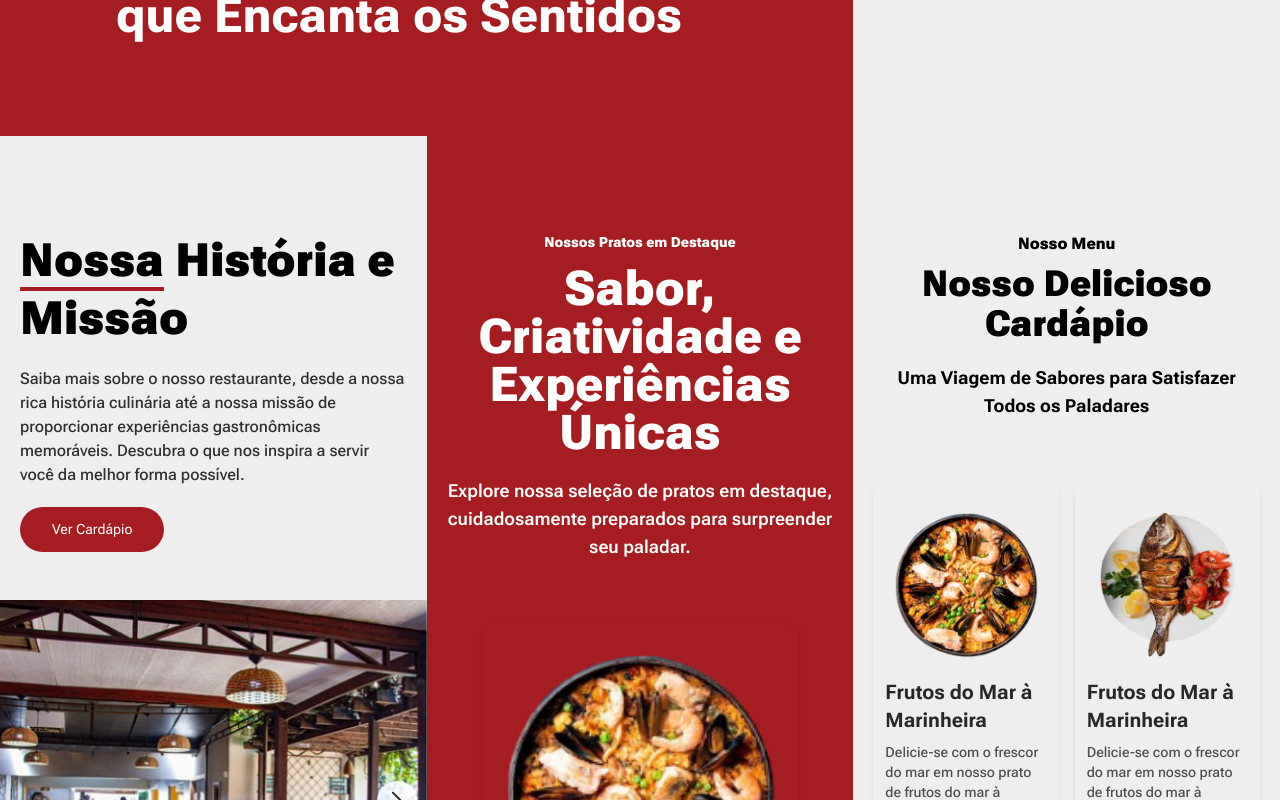
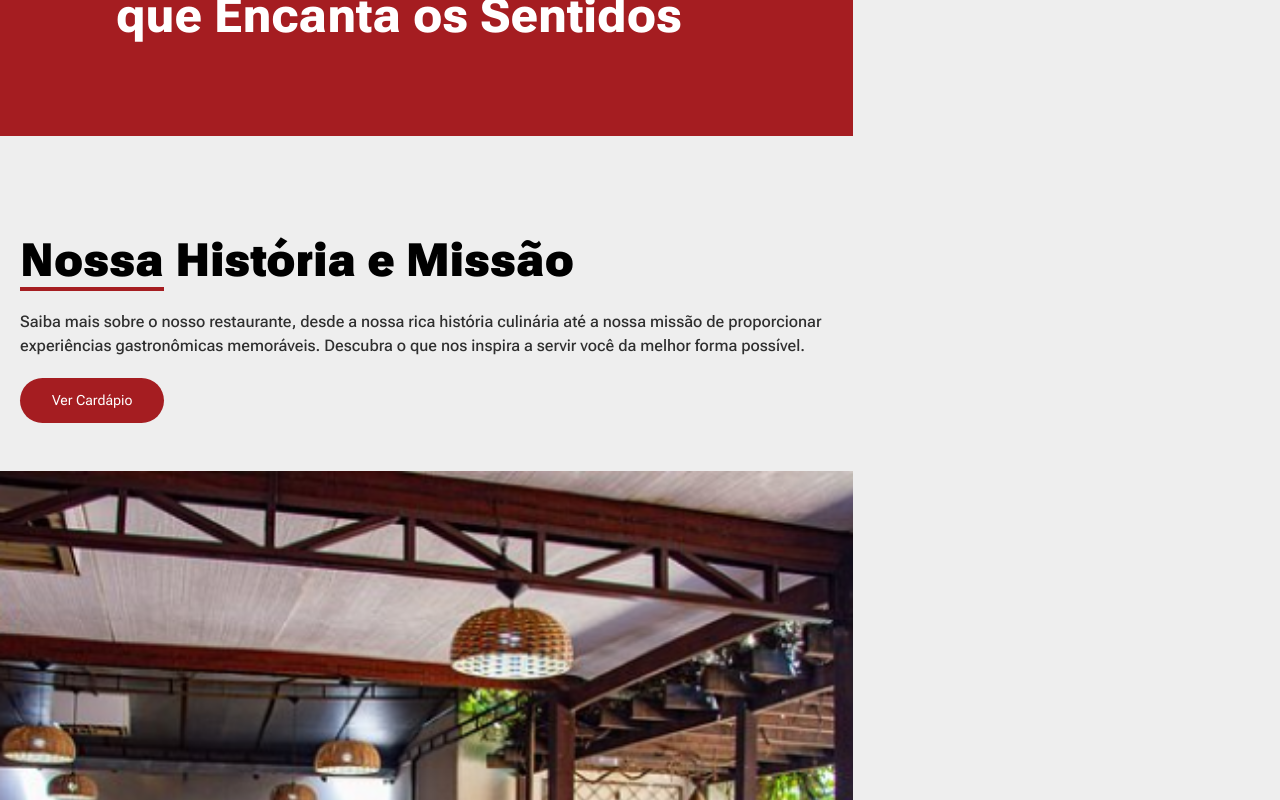
Before and after one commit to DevWeDesc/Vadao, a Next.js app: page / in a window 1280 px wide. Shown: the part 560-1360 px from the top of the page. Built offline with nearby package versions, Linux system fonts and the light colour scheme.

Commit message:
Arrumando Banner

```diff
--- a/src/app/page.tsx
+++ b/src/app/page.tsx
@@ -20,9 +20,10 @@ export default function Home() {
           <Banner />
         </section>
         <div />
-        <section id="About">
+        <section id="About" className="lg:col-span-2">
           <About />
         </section>
+        <div />
         <section id="Feature">
           <FeaturedDishes />
         </section>
--- a/src/components/Banner.tsx
+++ b/src/components/Banner.tsx
@@ -7,7 +7,7 @@ export const Banner = () => {
     <div className="bg-redDefault flex flex-col gap-12 py-24 px-5 lg:w-full lg:flex-row-reverse">
       <Image
         alt=""
-        className="lg:absolute lg:right-52 lg:w-96 lg:h-96"
+        className="lg:absolute lg:right-[18%] lg:w-96 lg:h-96"
         src={ImageBanner}
       />
       <div>
```
